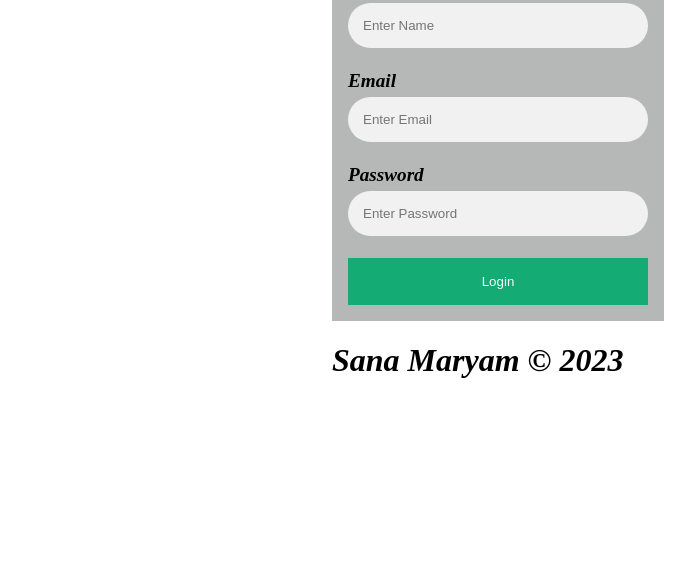
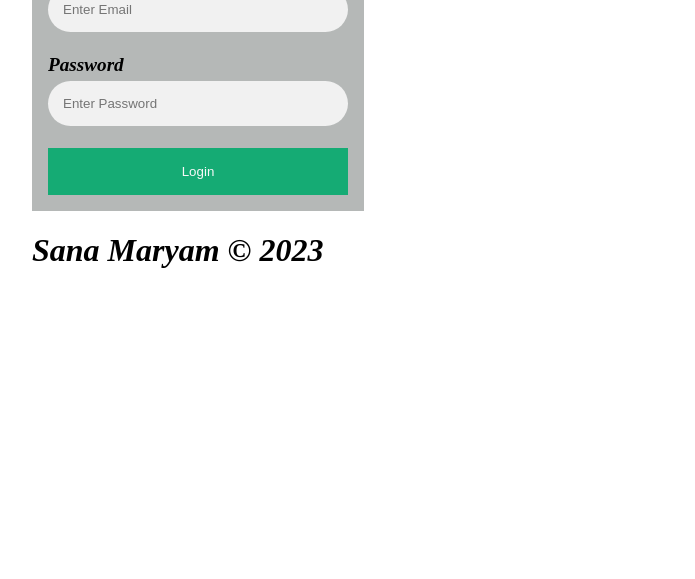
Before and after one commit to sanamaryam786/sign-up, a plain HTML site: page index.html in a window 1280 px wide. Shown: the part 321-900 px from the top of the page, without its empty margins (268-963 px from the left). After the commit the page ends 800 px from the top, so only its background shows below. Drawn offline with Linux system fonts and the light colour scheme.

Commit message:
Update form.css

```diff
--- a/form.css
+++ b/form.css
@@ -10,8 +10,8 @@
   }
   body{
     align-items: center;
-    margin: 200px;
-    margin-left: 600px;
+    margin: 90px;
+    margin-left: 300px;
   }
 
   /* Full-width input fields */
@@ -43,3 +43,10 @@
   .btn:hover {
     opacity: 1;
   }
+  @media only screen and (max-width: 768px) {
+    /* For mobile phones: */
+    [class*="col-"] {
+      width: 100%;
+    }
+  }
+/*
```
